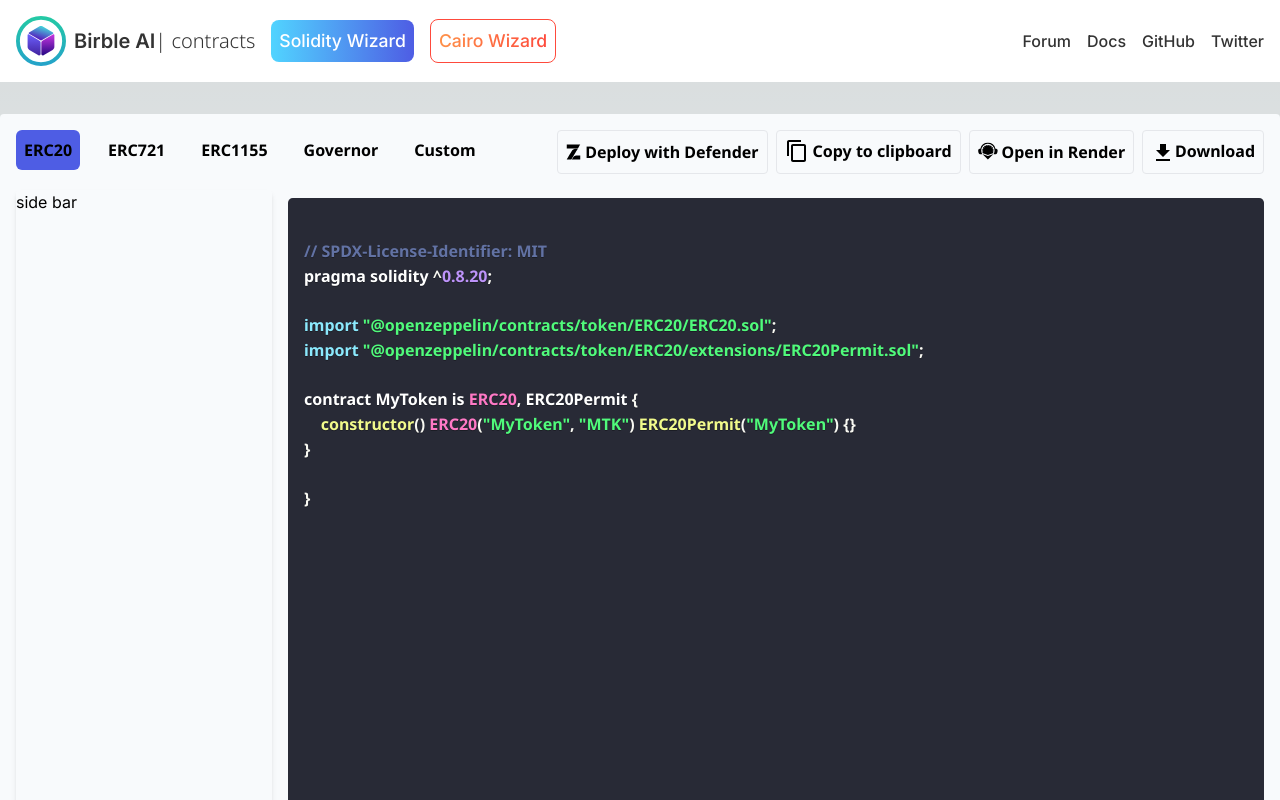
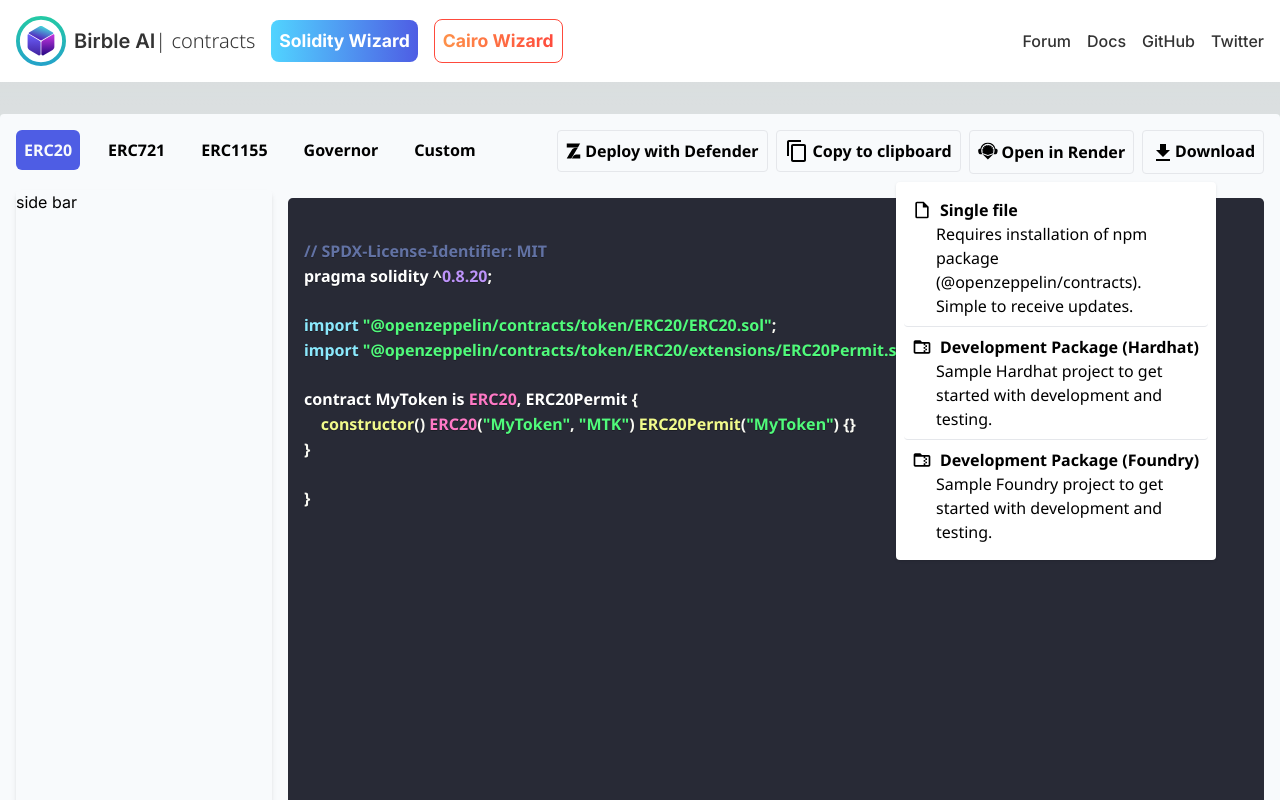
Before and after one commit to Mwangangi1978/Web3, a Next.js app in the folder contract/: page / in a window 1280 px wide. Both pictures are taken after a click on the button "Download". Shown: the top 800 px of the page. Built offline with nearby package versions, Linux system fonts and the light colour scheme.

Commit message:
UI CORRECTIONS

```diff
--- a/contract/src/app/page.tsx
+++ b/contract/src/app/page.tsx
@@ -3,8 +3,12 @@
 import CodeEditor from "@/components/syntaxHighlighter";
 import Image from "next/image";
 import { useState } from "react";
-import ContentCopyIcon from '@mui/icons-material/ContentCopy';
-import DownloadIcon from '@mui/icons-material/Download';
+
+import Download from "@/components/solidityDownloadBtn";
+import RenderBtn from "@/components/RenderBtn";
+
+import CopyBtn from "@/components/CopyBtn";
+import DefenderBtn from "@/components/DefenderBtn";
 
 export default function Home() {
 
@@ -19,32 +23,22 @@
       <div className="header flex flex-row justify-between svelte-1itm755">
           <div className="tab overflow-hidden svelte-1itm755">
               <div className="flex overflow-hidden gap-5">
-                <button type="button" className={`text-black font-bold hover:bg-gray-200 p-2 rounded-md ${selected === 0 ? 'selectedd bg-[#4e5de4] hover:bg-blue-600' : ''}`} onClick={() => handleClick(0)}>ERC20</button>
+                <button type="button" className={`text-black font-bold hover:bg-gray-200 p-2 rounded-md ${selected === 0 ? 'selectedd bg-[#4e5de4] hover:bg-blue-600 text-slate-50' : ''}`} onClick={() => handleClick(0)}>ERC20</button>
 
-                <button type="button" className={`text-black font-bold hover:bg-gray-200 p-2 rounded-md ${selected === 1 ? 'selectedd bg-[#4e5de4] hover:bg-blue-600' : ''}`} onClick={() => handleClick(1)}>ERC721</button>
+                <button type="button" className={`text-black font-bold hover:bg-gray-200 p-2 rounded-md ${selected === 1 ? 'selectedd bg-[#4e5de4] hover:bg-blue-600 text-slate-50' : ''}`} onClick={() => handleClick(1)}>ERC721</button>
 
-                <button type="button" className={`text-black font-bold hover:bg-gray-200 p-2 rounded-md ${selected === 2 ? 'selectedd bg-[#4e5de4] hover:bg-blue-600' : ''}`} onClick={() => handleClick(2)}>ERC1155</button>
+                <button type="button" className={`text-black font-bold hover:bg-gray-200 p-2 rounded-md ${selected === 2 ? 'selectedd bg-[#4e5de4] hover:bg-blue-600 text-slate-50' : ''}`} onClick={() => handleClick(2)}>ERC1155</button>
 
-                <button type="button" className={`text-black font-bold hover:bg-gray-200 p-2 rounded-md ${selected === 3 ? 'selectedd bg-[#4e5de4] hover:bg-blue-600' : ''}`} onClick={() => handleClick(3)}>Governor</button>
+                <button type="button" className={`text-black font-bold hover:bg-gray-200 p-2 rounded-md ${selected === 3 ? 'selectedd bg-[#4e5de4] hover:bg-blue-600 text-slate-50' : ''}`} onClick={() => handleClick(3)}>Governor</button>
 
-                <button type="button" className={`text-black font-bold hover:bg-gray-200 p-2 rounded-md ${selected === 4 ? 'selectedd bg-[#4e5de4] hover:bg-blue-600' : ''}`} onClick={() => handleClick(4)}>Custom</button>
+                <button type="button" className={`text-black font-bold hover:bg-gray-200 p-2 rounded-md ${selected === 4 ? 'selectedd bg-[#4e5de4] hover:bg-blue-600 text-slate-50' : ''}`} onClick={() => handleClick(4)}>Custom</button>
               </div>
           </div>
           <div className="action flex flex-row gap-2 shrink-0">
-                <button  className="border p-2 rounded hover:bg-gray-200">
-                <a href="#" className="font-bold text-black flex gap-1">
-                  <Image src="/defender.svg" alt="defender" width={15} height={15}/>
-                  Deploy with Defender</a>
-                </button>
-                <button className="font-bold text-black border p-2 rounded hover:bg-gray-200 flex gap-1">
-                  <ContentCopyIcon width={12} height={12}/>
-                  Copy to clipboard</button>
-                <button className="font-bold text-black border p-2 rounded hover:bg-gray-200 flex gap-1 items-center">
-                <Image src="/render.svg" alt="render" width={20} height={20}/>
-                  Open in Render</button>
-                <button className="font-bold text-black border p-2 rounded hover:bg-gray-200 ">
-                  <DownloadIcon width={15} height={15}/>
-                  Download</button>
+               <DefenderBtn/>
+                <CopyBtn/>
+                <RenderBtn/>
+                <Download/>
           </div>
         </div>
         <div className="flex flex-row gap-4 grow">
--- /dev/null
+++ b/contract/src/components/CopyBtn.tsx
@@ -0,0 +1,14 @@
+import React from 'react'
+import ContentCopyIcon from '@mui/icons-material/ContentCopy';
+
+function CopyBtn() {
+  return (
+    <div>
+       <button className="font-bold text-black border p-2 rounded hover:bg-gray-200 flex gap-1">
+                  <ContentCopyIcon width={12} height={12}/>
+                  Copy to clipboard</button>
+    </div>
+  )
+}
+
+export default CopyBtn
--- /dev/null
+++ b/contract/src/components/DefenderBtn.tsx
@@ -0,0 +1,16 @@
+import Image from 'next/image'
+import React from 'react'
+
+function DefenderBtn() {
+  return (
+    <div>
+      <button  className="border p-2 rounded hover:bg-gray-200">
+                <a href="#" className="font-bold text-black flex gap-1">
+                  <Image src="/defender.svg" alt="defender" width={15} height={15}/>
+                  Deploy with Defender</a>
+                </button>
+    </div>
+  )
+}
+
+export default DefenderBtn
--- /dev/null
+++ b/contract/src/components/RenderBtn.tsx
@@ -0,0 +1,15 @@
+import Image from 'next/image'
+import React from 'react'
+
+function RenderBtn() {
+  return (
+    <>
+      <button className="font-bold text-black border p-2 rounded hover:bg-gray-200 flex gap-1 items-center">
+                <Image src="/render.svg" alt="render" width={20} height={20}/>
+                  Open in Render
+                  </button>
+    </>
+  )
+}
+
+export default RenderBtn
--- /dev/null
+++ b/contract/src/components/cairoDownloadBtn.tsx
@@ -0,0 +1,56 @@
+import React, { useState, useEffect, useRef } from 'react';
+import DownloadIcon from '@mui/icons-material/Download';
+import Image from 'next/image';
+
+function Download() {
+  const [showPopup, setShowPopup] = useState(false);
+  const popupRef = useRef(null);
+
+  useEffect(() => {
+    function handleClickOutside(event: any) {
+      if (popupRef.current && (popupRef.current as HTMLElement).contains(event.target)) {
+        setShowPopup(false);
+      }
+    }
+
+    document.addEventListener('click', handleClickOutside);
+    return () => {
+      document.removeEventListener('click', handleClickOutside);
+    };
+  }, []);
+
+  const handleButtonClick = () => {
+    setShowPopup(true);
+  };
+
+
+  return (
+    <div>
+      <button
+        className="font-bold text-black border p-2 rounded hover:bg-gray-200"
+        onClick={handleButtonClick}
+      >
+        <DownloadIcon width={15} height={15} />
+        Download
+      </button>
+      {showPopup && (
+        <div
+          ref={popupRef}
+          className="absolute right-[5%] w-1/4 mt-2 h-full items-center"
+        >
+          <div className="bg-white p-2 rounded shadow">
+            <div className=' hover:border hover:bg-gray-100 rounded p-2'>
+                <h2 className='text-black font-bold flex gap-2'>
+                  <Image alt='singleFile' src={'/singleFile.svg'} height={20} width={20}/>
+                  Single file</h2>
+                <p className='text-gray-700 pl-6'>Requires a Scarb project with <span className='text-gray-700 font-semibold'>openzeppelin</span> as a dependency.</p>
+            </div>
+
+          </div>
+        </div>
+      )}
+    </div>
+  );
+}
+
+export default Download;
--- a/contract/src/components/header.tsx
+++ b/contract/src/components/header.tsx
@@ -9,13 +9,13 @@
                 <Image src={svg} alt="birble logo" width={50} height={50}/>
                 <Link href={'https://www.birbleai.com/'} className="font-semibold text-xl ml-2 text-[#333333]">Birble AI<span className="font-light text-xl text-[#333333]">| contracts</span></Link>
                 <Link href={'/'}>
-                    <div className="text-white p-2 font-medium text-[1.1rem] bg-gradient-to-r from-[#51d4ff] to-[#4e5de4] rounded-[0.5rem] ml-4">
+                    <div className="text-white p-2  text-[1.1rem] bg-gradient-to-r from-[#51d4ff] to-[#4e5de4] rounded-[0.5rem] ml-4 font-bold">
                         Solidity Wizard
                     </div>
                 </Link>
                 <Link href={'/cairo'}>
                 <div className="group bg-white  border-[1.5px] hover:border-none border-[#fe4a3c] hover:bg-gradient-to-r hover:from-[#fe9149] hover:to-[#fe4a3c]  ml-4 rounded-[0.5rem] p-2 hover:text-white">
-                    <div className="font-medium text-[1.1rem] bg-clip-text bg-gradient-to-r from-[#fe9149] to-[#fe4a3c] hover:text-white text-transparent ">
+                    <div className=" text-[1.1rem] bg-clip-text bg-gradient-to-r from-[#fe9149] to-[#fe4a3c] hover:text-white text-transparent font-bold">
                         Cairo Wizard
                     </div>
                 </div>
--- /dev/null
+++ b/contract/src/components/solidityDownloadBtn.tsx
@@ -0,0 +1,68 @@
+import React, { useState, useEffect, useRef } from 'react';
+import DownloadIcon from '@mui/icons-material/Download';
+import Image from 'next/image';
+
+function Download() {
+  const [showPopup, setShowPopup] = useState(false);
+  const popupRef = useRef(null);
+
+  useEffect(() => {
+    function handleClickOutside(event: any) {
+      if (popupRef.current && (popupRef.current as HTMLElement).contains(event.target)) {
+        setShowPopup(false);
+      }
+    }
+
+    document.addEventListener('click', handleClickOutside);
+    return () => {
+      document.removeEventListener('click', handleClickOutside);
+    };
+  }, []);
+
+  const handleButtonClick = () => {
+    setShowPopup(true);
+  };
+
+
+  return (
+    <div>
+      <button
+        className="font-bold text-black border p-2 rounded hover:bg-gray-200"
+        onClick={handleButtonClick}
+      >
+        <DownloadIcon width={15} height={15} />
+        Download
+      </button>
+      {showPopup && (
+        <div
+          ref={popupRef}
+          className="absolute right-[5%] w-1/4 mt-2 h-full items-center"
+        >
+          <div className="bg-white p-2 rounded shadow">
+            <div className='border-b hover:border hover:bg-gray-100 rounded p-2'>
+                <h2 className='text-black font-bold flex gap-2'>
+                  <Image alt='singleFile' src={'/singleFile.svg'} height={20} width={20}/>
+                  Single file</h2>
+                <p className='text-black pl-6'>Requires installation of npm package (@openzeppelin/contracts). <br />Simple to receive updates.</p>
+            </div>
+            <div className='border-b hover:border hover:bg-gray-100 rounded p-2'>
+                <h2 className='text-black font-bold flex gap-2'>
+                <Image alt='singleFile' src={'/development.svg'} height={20} width={20}/>
+                  Development Package (Hardhat)</h2>
+                <p className='text-black pl-6'>Sample Hardhat project to get started with development and testing.</p>
+
+            </div>
+            <div className='hover:border hover:bg-gray-100 rounded p-2'>
+                <h2 className='text-black font-bold flex gap-2'>
+                <Image alt='singleFile' src={'/development.svg'} height={20} width={20}/>
+                  Development Package (Foundry)</h2>
+                <p className='text-black pl-6'>Sample Foundry project to get started with development and testing.</p>
+            </div>
+          </div>
+        </div>
+      )}
+    </div>
+  );
+}
+
+export default Download;
```
Also changed, not shown: contract/src/app/cairo/page.tsx (+14 -13 lines), contract/public/development.svg (added), contract/public/singleFile.svg (added).
